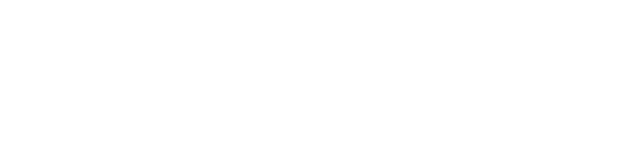
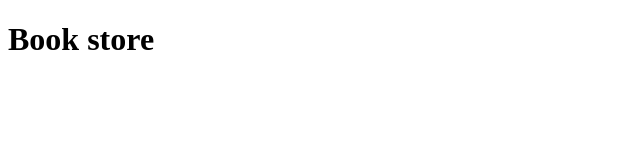
Before and after one commit to saifu9421/my-first-github-repo, a plain HTML site: page index.html in a window 1280 px wide. Shown: the whole page, without its empty margins (0-640 px from the left). Drawn offline with Linux system fonts and the light colour scheme.

Commit message:
first commit

```diff
--- a/index.html
+++ b/index.html
@@ -6,6 +6,6 @@
     <title> my first Ever github  repo</title>
 </head>
 <body>
-
+    <h1>Book store</h1>
 </body>
 </html>
```
